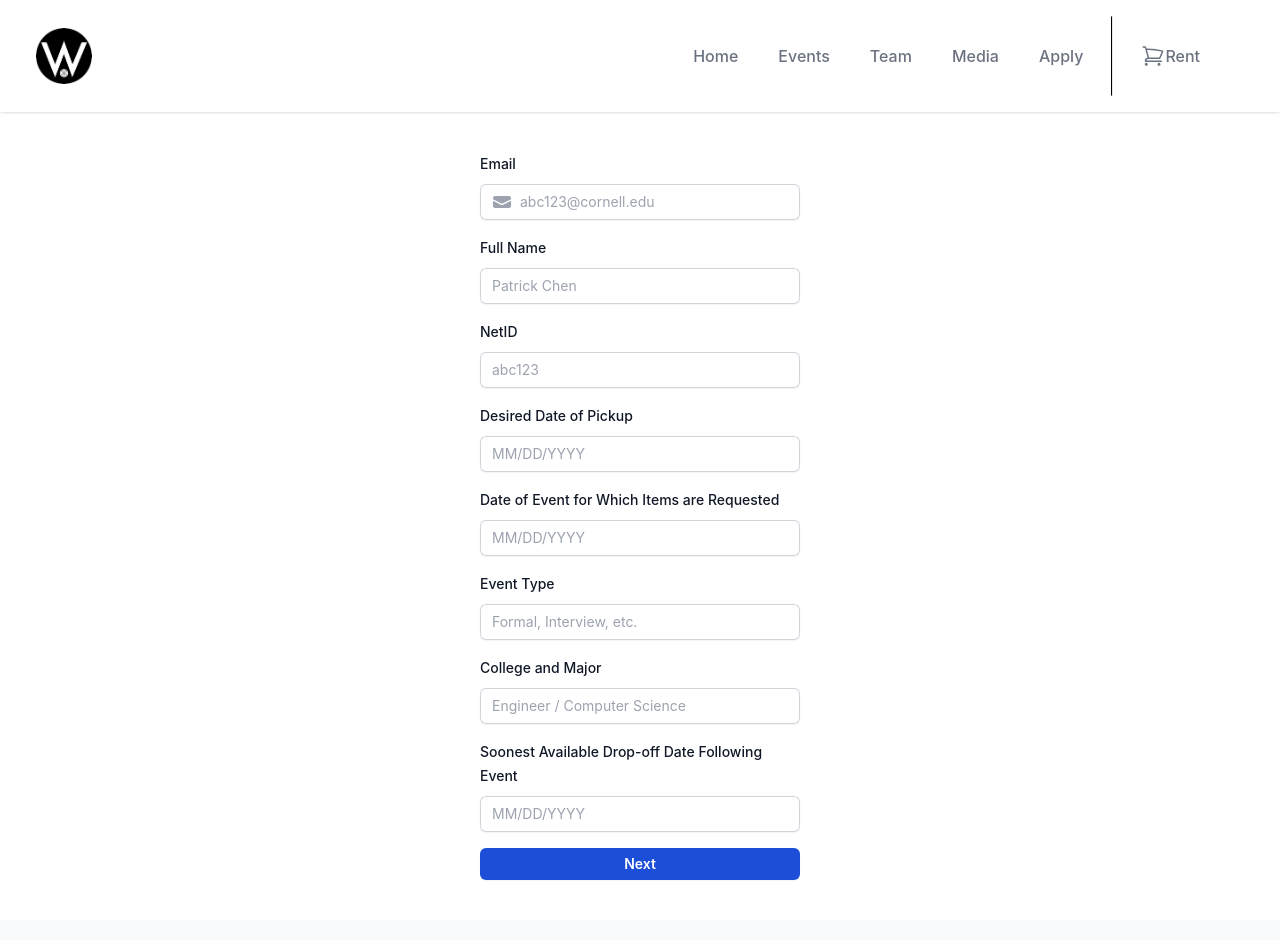
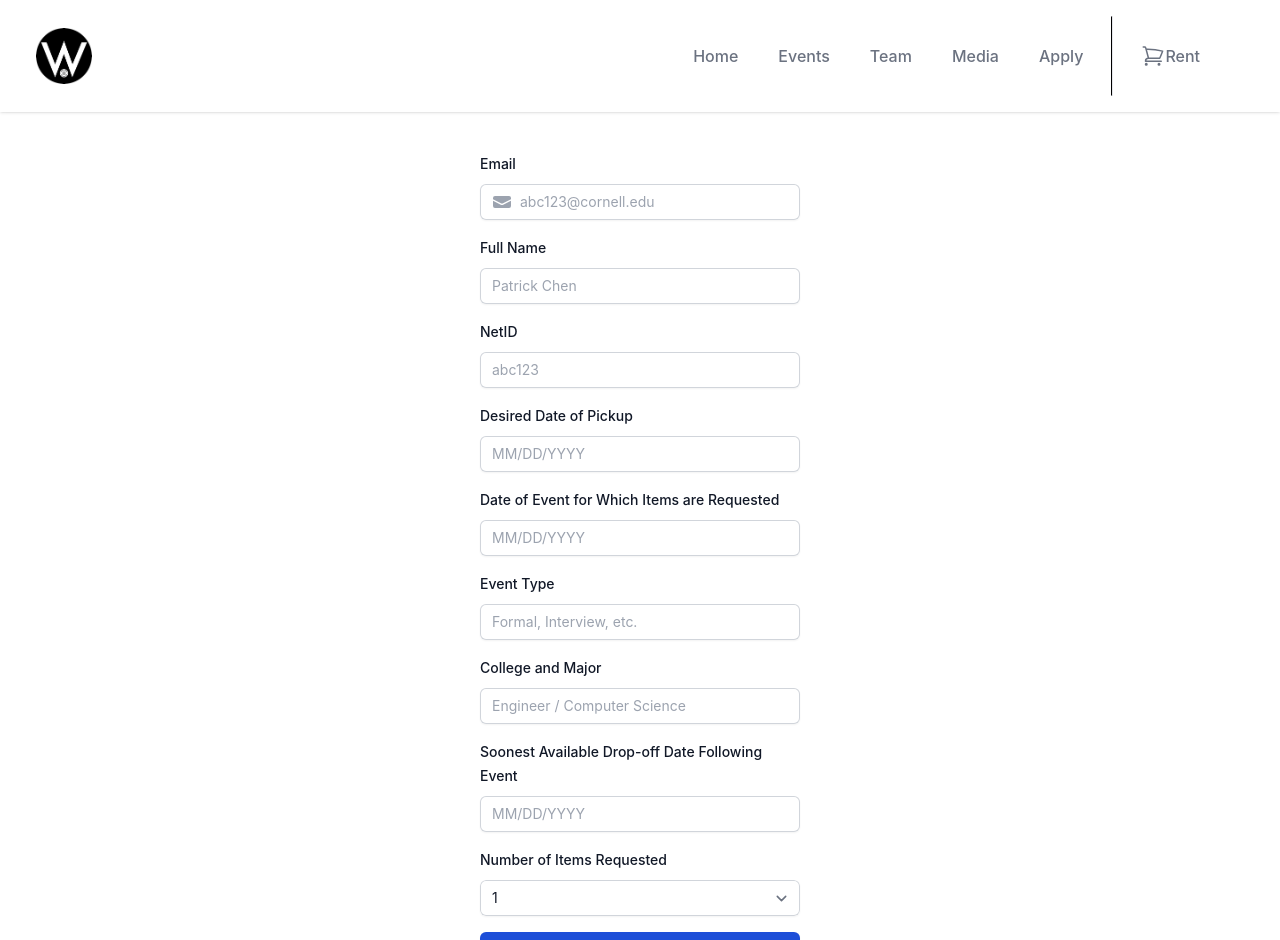
Before and after one commit to cornell-wardrobe/wardrobe_website, a React (Create React App) app in the folder frontend/: page /rent-test in a window 1280 px wide. Shown: the top 940 px of the page. Built offline with nearby package versions, Linux system fonts and the light colour scheme.

Commit message:
added number of items dropdown

```diff
--- /dev/null
+++ b/frontend/src/components/formInputs/dropdownInput.js
@@ -0,0 +1,30 @@
+export default function DropDownInput({
+    label,
+    id,
+    form,
+    options,
+    value,
+    setValue,
+  }) {
+    return (
+      <div>
+        <label for={id} className="block text-sm font-medium leading-6 text-gray-900">
+          {label}
+        </label>
+        <div class="mt-2">
+          <select
+            type="select"
+            name={id}
+            id={id}
+            className="block w-full rounded-md border-0 py-1.5 text-gray-900 shadow-sm ring-1 ring-inset ring-gray-300 placeholder:text-gray-400 focus:ring-2 focus:ring-inset focus:ring-blue-700 sm:text-sm sm:leading-6"
+            value = {value}
+            onChange={(e) => setValue({...form, [id]: e.target.value})}
+          >
+            {options.map((option)=> (
+                <option value={option}>{option}</option>
+            ))}
+          </select>
+        </div>
+      </div>
+    );
+  }
--- a/frontend/src/components/formInputs/emailInput.js
+++ b/frontend/src/components/formInputs/emailInput.js
@@ -3,14 +3,14 @@ export default function EmailInput({ email, setEmail, form }) {
     <div>
       <label
         for="email"
-        class="block text-sm font-medium leading-6 text-gray-900"
+        className="block text-sm font-medium leading-6 text-gray-900"
       >
         Email
       </label>
-      <div class="relative mt-2 rounded-md shadow-sm">
-        <div class="pointer-events-none absolute inset-y-0 left-0 flex items-center pl-3">
+      <div className="relative mt-2 rounded-md shadow-sm">
+        <div className="pointer-events-none absolute inset-y-0 left-0 flex items-center pl-3">
           <svg
-            class="h-5 w-5 text-gray-400"
+            className="h-5 w-5 text-gray-400"
             viewBox="0 0 20 20"
             fill="currentColor"
             aria-hidden="true"
@@ -23,7 +23,7 @@ export default function EmailInput({ email, setEmail, form }) {
           type="email"
           name="email"
           id="email"
-          class="block w-full rounded-md border-0 py-1.5 pl-10 text-gray-900 ring-1 ring-inset ring-gray-300 placeholder:text-gray-400 focus:ring-2 focus:ring-inset focus:ring-blue-700 sm:text-sm sm:leading-6"
+          className="block w-full rounded-md border-0 py-1.5 pl-10 text-gray-900 ring-1 ring-inset ring-gray-300 placeholder:text-gray-400 focus:ring-2 focus:ring-inset focus:ring-blue-700 sm:text-sm sm:leading-6"
           placeholder="abc123@cornell.edu"
           value={email}
           onChange={(e) => setEmail({...form, email: e.target.value})}
--- a/frontend/src/components/formInputs/regularInput.js
+++ b/frontend/src/components/formInputs/regularInput.js
@@ -8,7 +8,7 @@ export default function RegularInput({
 }) {
   return (
     <div>
-      <label for={id} class="block text-sm font-medium leading-6 text-gray-900">
+      <label for={id} className="block text-sm font-medium leading-6 text-gray-900">
         {label}
       </label>
       <div class="mt-2">
@@ -16,10 +16,10 @@ export default function RegularInput({
           type="text"
           name={id}
           id={id}
-          class="block w-full rounded-md border-0 py-1.5 text-gray-900 shadow-sm ring-1 ring-inset ring-gray-300 placeholder:text-gray-400 focus:ring-2 focus:ring-inset focus:ring-blue-700 sm:text-sm sm:leading-6"
+          className="block w-full rounded-md border-0 py-1.5 text-gray-900 shadow-sm ring-1 ring-inset ring-gray-300 placeholder:text-gray-400 focus:ring-2 focus:ring-inset focus:ring-blue-700 sm:text-sm sm:leading-6"
           placeholder={placeholder}
           value={value}
-          onChange={(e) => setValue({...form, id: e.target.value})}
+          onChange={(e) => setValue({...form, [id]: e.target.value})}
         />
       </div>
     </div>
--- a/frontend/src/components/formPages/rent-page-zero.js
+++ b/frontend/src/components/formPages/rent-page-zero.js
@@ -1,11 +1,13 @@
 import React from "react";
 import EmailInput from "../formInputs/emailInput";
 import RegularInput from "../formInputs/regularInput";
+import DropDownInput from "../formInputs/dropdownInput";
 
 export default function RentPageZero({setPage, formValues, setFormValues, errors, setErrors}) {
   const handleSubmit = () => {
     let errors = [];
     const fields = formValues;
+    console.log(fields);
 
     for (let i = 0; i < fields.length; i++) {
       if (fields[i] === "") {
@@ -51,6 +53,7 @@ export default function RentPageZero({setPage, formValues, setFormValues, errors
           label="NetID"
           id="netID"
           value={formValues.netID}
+          form={formValues}
           setValue={setFormValues}
           placeholder={"abc123"}
           />
@@ -58,6 +61,7 @@ export default function RentPageZero({setPage, formValues, setFormValues, errors
           label="Desired Date of Pickup"
           id="pickupDate"
           value={formValues.pickupDate}
+          form={formValues}
           setValue={setFormValues}
           placeholder={"MM/DD/YYYY"}
           />
@@ -65,6 +69,7 @@ export default function RentPageZero({setPage, formValues, setFormValues, errors
           label="Date of Event for Which Items are Requested"
           id="eventDate"
           value={formValues.eventDate}
+          form={formValues}
           setValue={setFormValues}
           placeholder={"MM/DD/YYYY"}
           />
@@ -72,6 +77,7 @@ export default function RentPageZero({setPage, formValues, setFormValues, errors
           label="Event Type"
           id="eventType"
           value={formValues.eventType}
+          form={formValues}
           setValue={setFormValues}
           placeholder={"Formal, Interview, etc."}
           />
@@ -79,6 +85,7 @@ export default function RentPageZero({setPage, formValues, setFormValues, errors
           label="College and Major"
           id="collegeMajor"
           value={formValues.collegeMajor}
+          form={formValues}
           setValue={setFormValues}
           placeholder={"Engineer / Computer Science"}
           />
@@ -86,8 +93,17 @@ export default function RentPageZero({setPage, formValues, setFormValues, errors
           label="Soonest Available Drop-off Date Following Event"
           id="dropOffDate"
           value={formValues.dropOffDate}
+          form={formValues}
           setValue={setFormValues}
           placeholder={"MM/DD/YYYY"}
+          />
+          <DropDownInput
+          label="Number of Items Requested"
+          id="numberOfItems"
+          value={formValues.numberOfItems}
+          form={formValues}
+          setValue={setFormValues}
+          options={["1","2","3"]}
           />
           {errors.map((error) => (
           <p class="mt-2 text-sm text-red-600">{error}</p>
--- a/frontend/src/screens/temp-rent-page.js
+++ b/frontend/src/screens/temp-rent-page.js
@@ -13,6 +13,7 @@ export default function TempRentPage() {
       eventType: "",
       collegeMajor: "",
       dropOffDate: "",
+      numberOfItems: "1",
     }
   );
   const [errors, setErrors] = React.useState([]);
```
